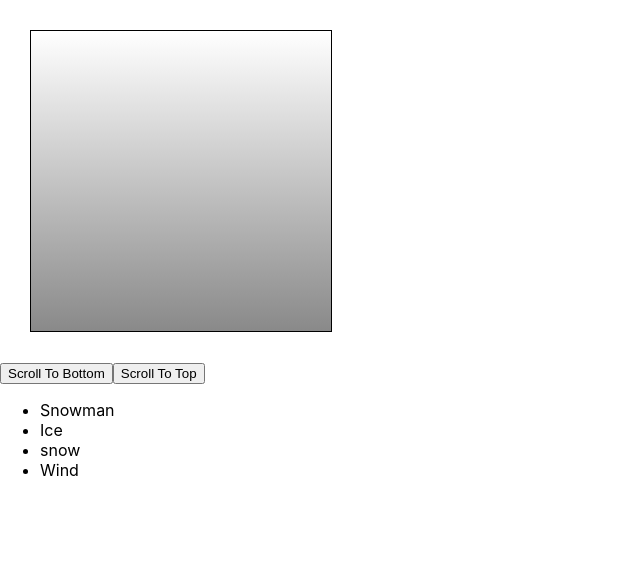
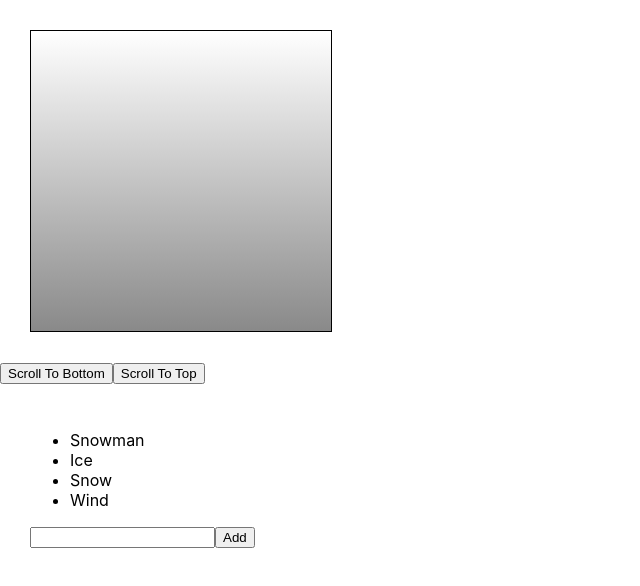
Before and after one commit to blackswan1989/study, a React (Create React App) app in the folder React/: page / in a window 1280 px wide. Shown: the top 586 px of the page, without its empty margins (0-640 px from the left). Built offline with nearby package versions, Linux system fonts and the light colour scheme.

Commit message:
데이터 추가 기능 구현

```diff
--- a/React/src/IterationSample.js
+++ b/React/src/IterationSample.js
@@ -1,17 +1,37 @@
-import React from 'react';
+import React, {useState} from 'react';
 
 const IterationSample = () => {
-  const names = ['Snowman', 'Ice', 'snow', 'Wind'];
-  const nameList = names.map((name, index) => <li key={index}>{name}</li>);
-  return <ul>{nameList}</ul>
+  const [names, setNames] = useState([
+    { id: 1, text: 'Snowman' },
+    { id: 2, text: 'Ice' },
+    { id: 3, text: 'Snow' },
+    { id: 4, text: 'Wind' }
+  ]);
+
+  const [inputText, setInputText] = useState('');
+  const [nextId, setNextId] = useState(5);    // 새로운 항목을 추가할 때 사용할 id
+
+  const onChange = (e) => setInputText(e.target.value);
+  const onClick = () => {
+    const nextNames = names.concat({
+      id: nextId,           // 1) nextId 값을 id로 설정하고
+      text: inputText
+    });
+
+    setNextId(nextId + 1);  // 2) nextId 값에 1을 더해 준다.
+    setNames(nextNames);    // 3) names 값을 업데이트 해준다.
+    setInputText('');       // 4) inputText를 비워 준다.
+  }
+
+  const nameList = names.map((name) => <li key={name.id}>{name.text}</li>);
+
+  return (
+    <div style={{padding:'30px'}}>
+      <ul>{nameList}</ul>
+      <input value={inputText} onChange={onChange}></input>
+      <button onClick={onClick}>Add</button>
+    </div>
+  )
 }
 
-// const articleList = articles.map(article => (
-//   <Article
-//     title={article.title}
-//     writer={article.writer}
-//     key={article.id}
-//   />
-// ))
-
 export default IterationSample;
```
